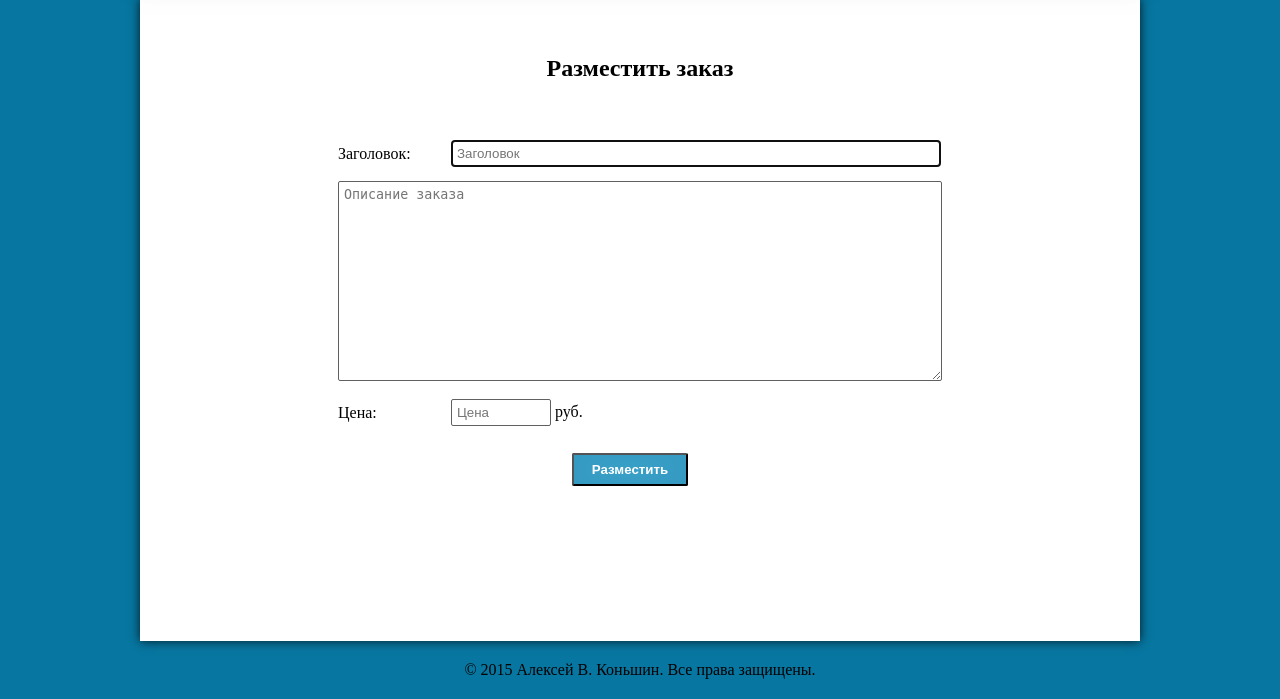
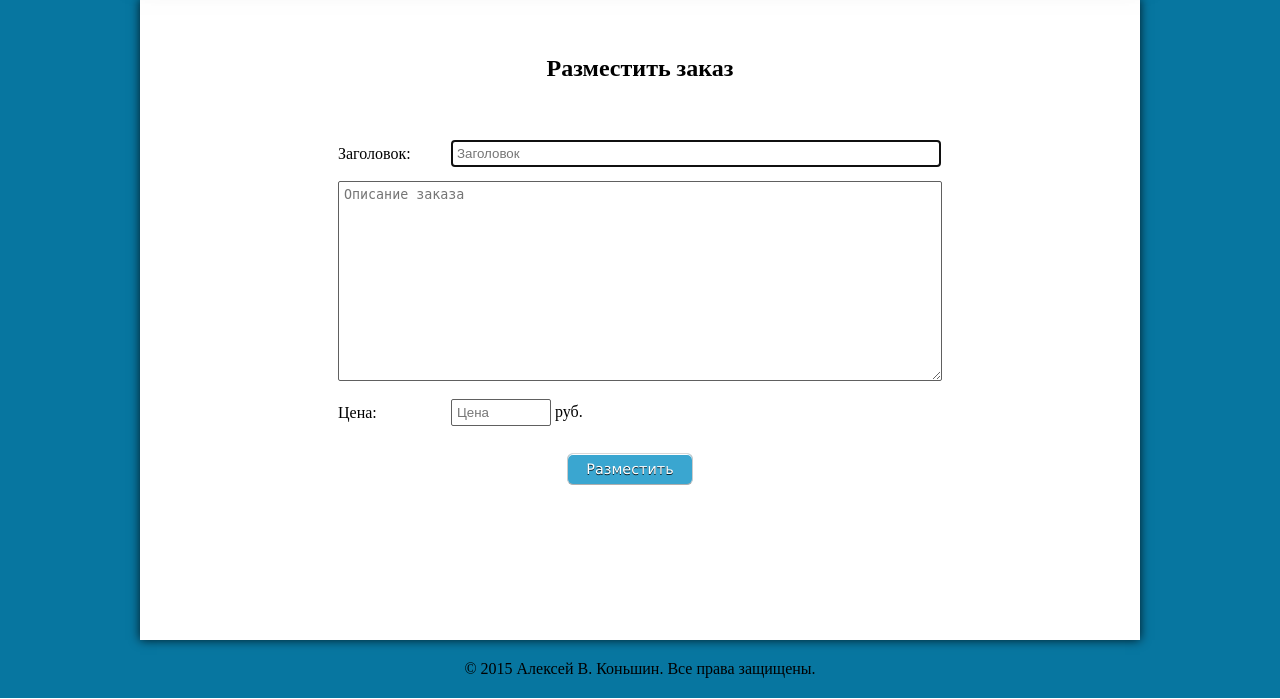
Before and after one commit to molotok-sms/order_book, a PHP site: template app/views/orders.add.php in a window 1280 px wide. Shown: the part 191-890 px from the top of the page. Run offline with PHP 8.4, Linux system fonts and the light colour scheme; the template is opened without the code that fills it, so the values that code supplies are empty; data comes from the database, SQL or seed files in the repository; some libraries are stand-ins or nearby versions.

Commit message:
Изменен стиль кнопок

```diff
--- a/public/css/style.css
+++ b/public/css/style.css
@@ -14,10 +14,20 @@
 .button
 {
 	background-color: #3AA6D0;
-	border-radius: 2px;
-	box-shadow: -23px 0 20px -23px rgba(0, 0, 0, 0.8), 23px 0 20px -23px rgba(0, 0, 0, 0.8), 0 0 40px rgba(0, 0, 0, 0.1) inset;
+	border-bottom: 1px solid rgb(174, 174, 174);
+	border-left: 1px solid rgb(204, 203, 203);
+	border-right: 1px solid rgb(204, 203, 203);
+	border-top: 1px solid rgb(217, 216, 216);
+	border-radius: 6px;
+	box-shadow: 0px 1px 0px 0px rgb(255, 255, 255) inset;
 	color: white;
-	font-weight: bold;
+	font-family: Verdana;
+	font-size: 0.9em;
+	margin: 0px;
+	padding: 7px 15px;
+	text-decoration: none;
+	text-shadow: 0px 1px 0px rgba(0, 0, 0, 0.8);
+	-webkit-user-select: none;
 
 }
 
```
